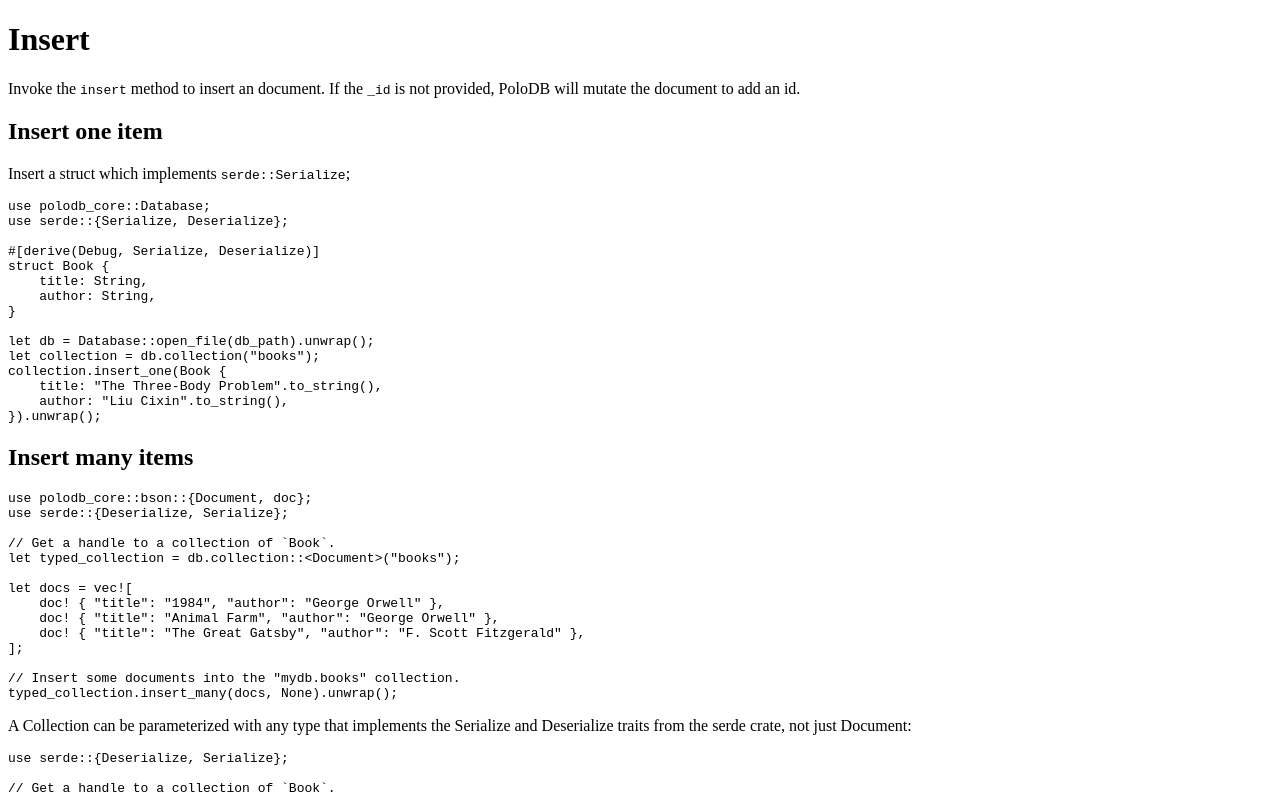
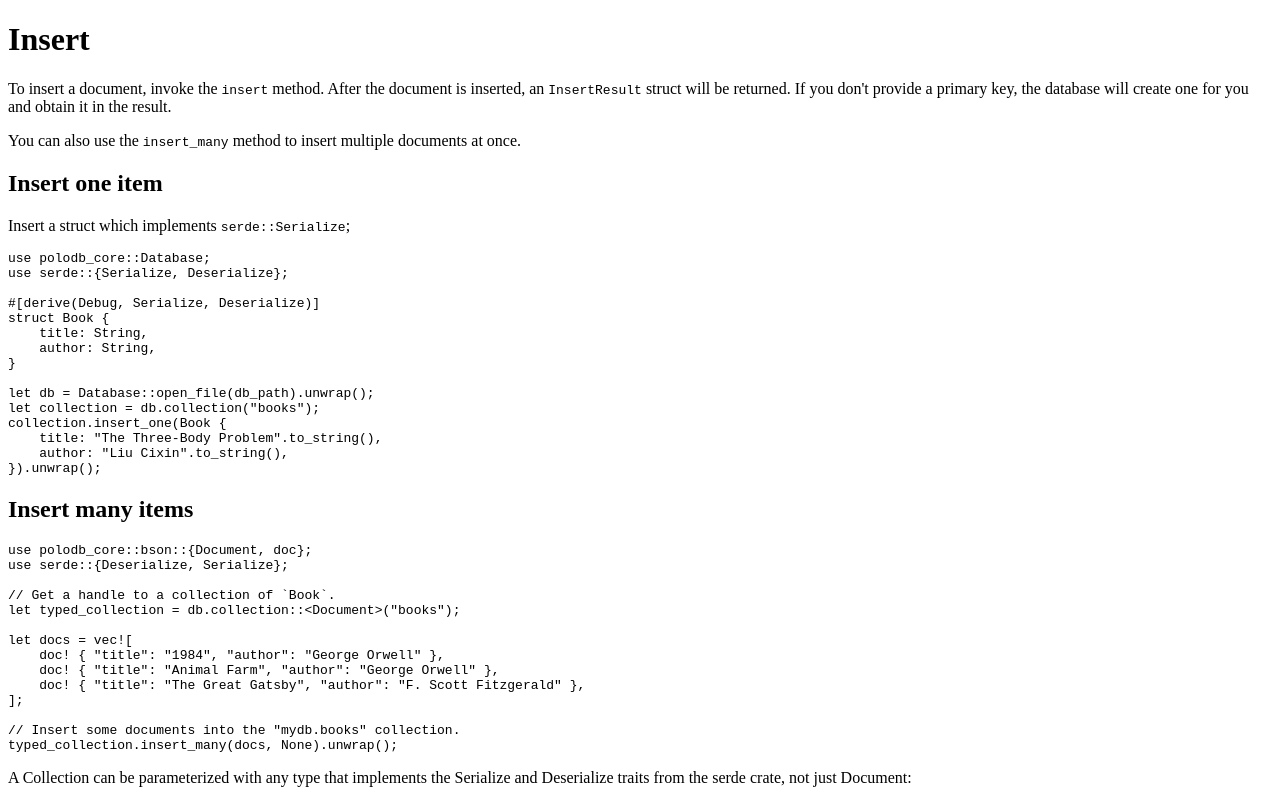
Before and after one commit to vincentdchan/polodb-docs, a Next.js app: page /docs/curd/insert in a window 1280 px wide. Shown: the top 796 px of the page. Built offline with nearby package versions, Linux system fonts and the light colour scheme.

Commit message:
feat: update content

```diff
--- a/pages/docs/curd/insert.mdx
+++ b/pages/docs/curd/insert.mdx
@@ -1,8 +1,10 @@
 # Insert
 
-Invoke the `insert` method to insert an document.
-If the `_id` is not provided, PoloDB will mutate the document to
-add an id.
+To insert a document, invoke the `insert` method.
+After the document is inserted, an `InsertResult` struct will be returned.
+If you don't provide a primary key, the database will create one for you and obtain it in the result.
+
+You can also use the `insert_many` method to insert multiple documents at once.
 
 ## Insert one item
 
```
Also changed, not shown: pages/docs/curd/query.mdx (+3 -2 lines).
